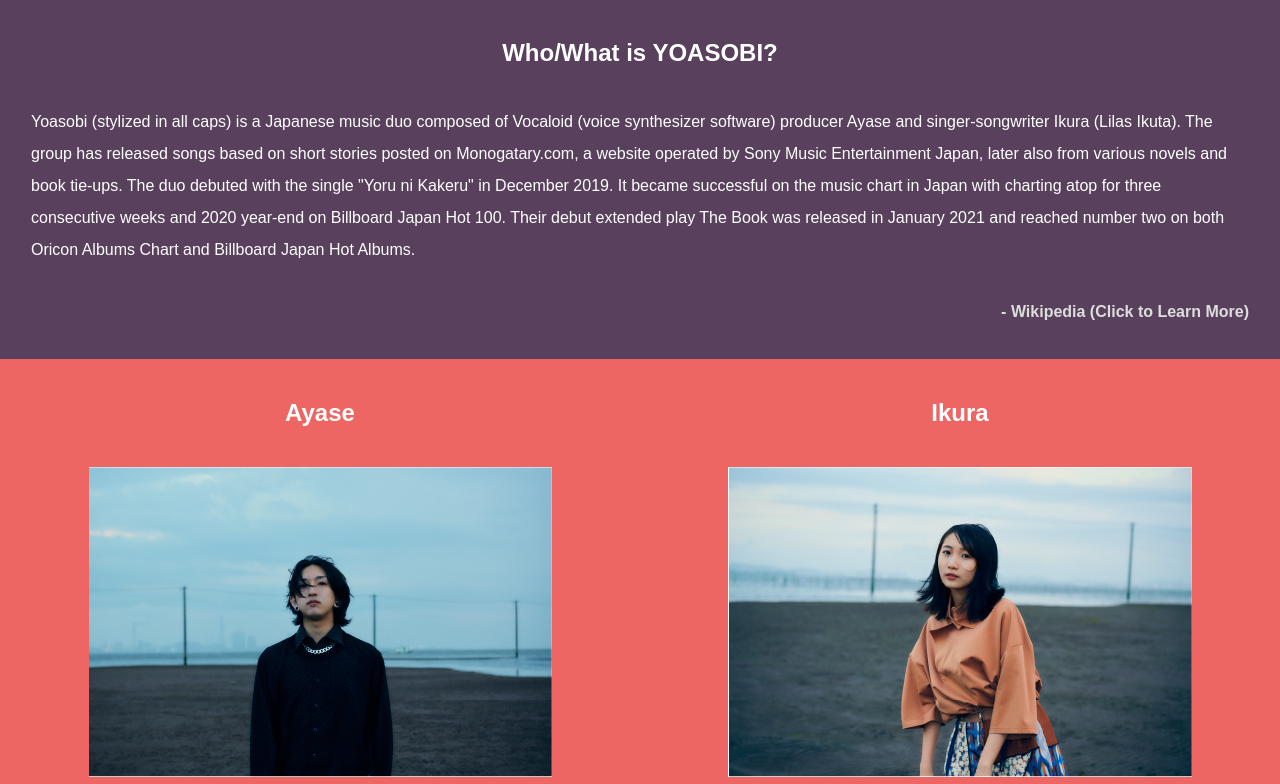
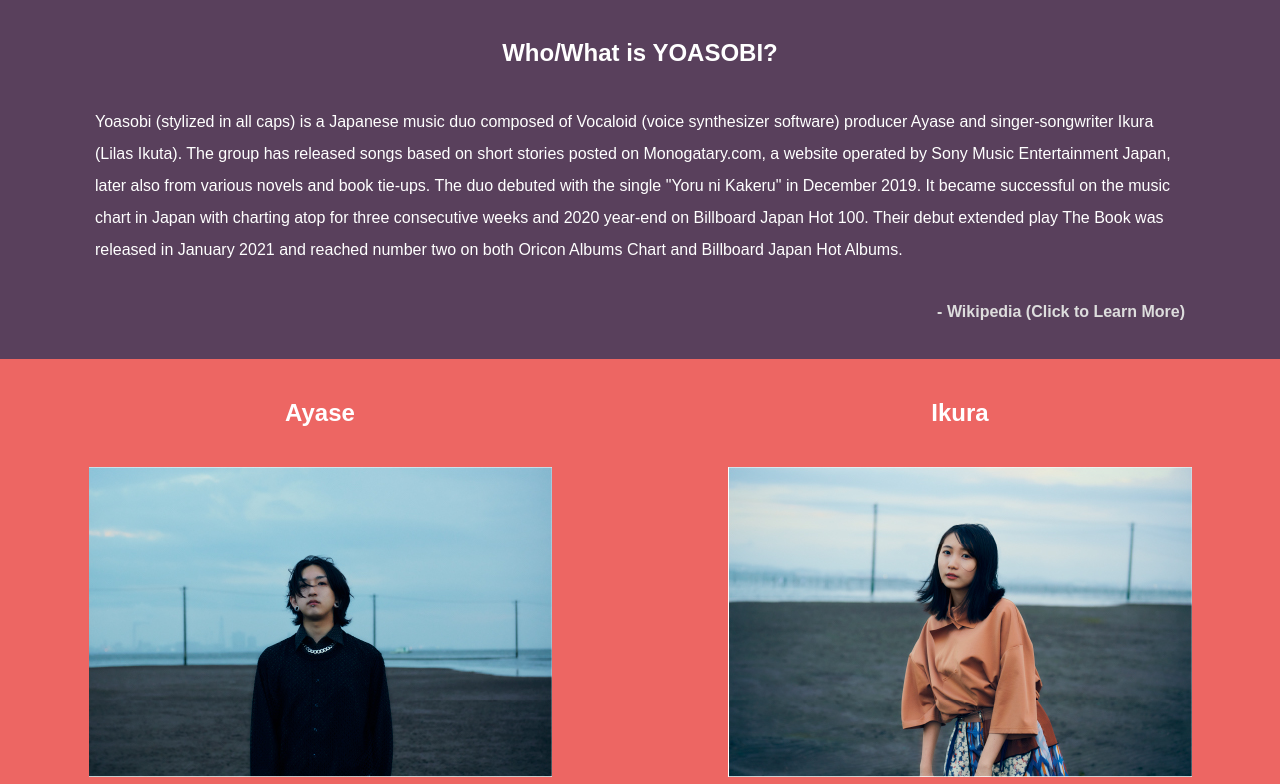
Before and after one commit to hl2638/cs498rk-mp1, a website built with webpack: page src/index.html in a window 1280 px wide. Shown: the part 801-1585 px from the top of the page. Built offline with nearby package versions, Linux system fonts and the light colour scheme.

Commit message:
finished??

```diff
--- a/src/css/main.scss
+++ b/src/css/main.scss
@@ -367,6 +367,11 @@
     font-size: 64px;
   }
 
+  p{
+    padding-left: 4em;
+    padding-right: 4em;
+  }
+
   .carousel-item{
     padding: 0.5em;
   }
@@ -414,6 +419,9 @@
   h1{
     font-size: 48px;
   }
+  p{
+    font-size: 24px;
+  }
 }
 
 @media only screen and (max-width: $width1){
```
